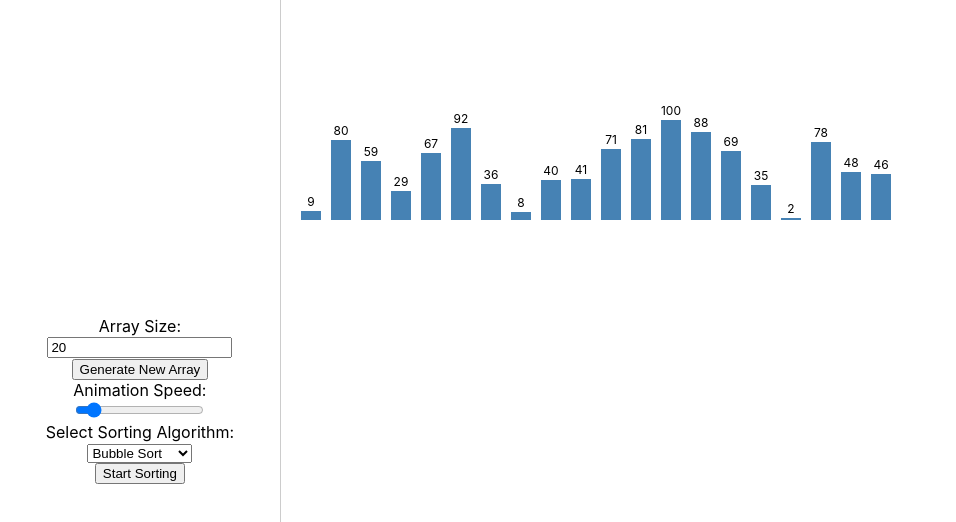
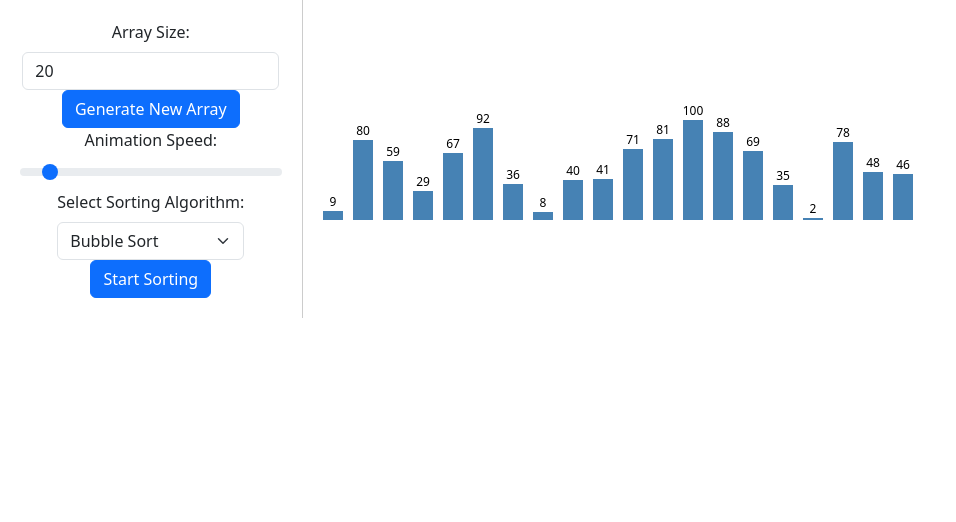
Before and after one commit to JJeCho/sorting-visualizer, a React (Create React App) app: page / in a window 1280 px wide. Shown: the top 522 px of the page, without its empty margins (0-956 px from the left). Built offline with nearby package versions, Linux system fonts and the light colour scheme.

Commit message:
Bootstrap
Added the use of react-bootstrap for easier styling

```diff
--- a/package.json
+++ b/package.json
@@ -6,9 +6,11 @@
     "@testing-library/jest-dom": "^5.17.0",
     "@testing-library/react": "^13.4.0",
     "@testing-library/user-event": "^13.5.0",
+    "bootstrap": "^5.3.2",
     "d3": "^7.8.5",
     "nodemon": "^3.0.1",
     "react": "^18.2.0",
+    "react-bootstrap": "^2.9.2",
     "react-dom": "^18.2.0",
     "react-scripts": "5.0.1",
     "web-vitals": "^2.1.4"
--- a/src/App.js
+++ b/src/App.js
@@ -1,7 +1,7 @@
 import logo from './logo.svg';
 import './App.css';
 import SortVisualizer from './SortVisualizer';
-
+import 'bootstrap/dist/css/bootstrap.min.css';
 function App() {
   return (
     <div className="App">
--- a/src/SortVisualizer.js
+++ b/src/SortVisualizer.js
@@ -1,8 +1,11 @@
 import React, { useState, useEffect, useRef } from "react";
 import * as d3 from "d3";
 import "./SortVisualizer.css";
+import Button from 'react-bootstrap/Button';
+import Form from 'react-bootstrap/Form';
 /*
 WIP: Add stop sort functionality
+Visualize comparisons. Not just swaps
 Fix CSS for responsiveness and better appearance
 */
 const SortingVisualizer = () => {
@@ -266,33 +269,38 @@ const SortingVisualizer = () => {
 
   return (
     <div id="sorting-visualizer-container">
+      <Form>
       <div id="sorting-visualizer-options">
         <div id="sorting-visualizer-array">
-          <label htmlFor="arraySize">Array Size:</label>
-          <input
+          <Form.Group controlId="arraySize">
+          <Form.Label>Array Size:</Form.Label>
+
+          <Form.Control
             type="number"
             id="arraySize"
             value={arraySize}
             onChange={handleArraySizeChange}
             min="1"
           />
-          <button onClick={generateNewArray}>Generate New Array</button>
+          </Form.Group>
+          <Button variant="primary" onClick={generateNewArray}>Generate New Array</Button>{' '}
         </div>
         <div id="sorting-visualizer-speed">
-          <label htmlFor="speedSlider">Animation Speed:</label>
-          <input
-            type="range"
-            id="speedSlider"
+          <Form.Group controlId="speedSlider">
+          <Form.Label>Animation Speed:</Form.Label>
+          <Form.Range
             value={animationSpeed}
             min="1"
             max="100"
             step="1"
             onChange={handleAnimationSpeedChange}
           />
+      </Form.Group>
         </div>
         <div id="sorting-visualizer-algorithm">
-          <label htmlFor="algorithmSelect">Select Sorting Algorithm:</label>
-          <select
+        <Form.Group controlId="algorithmSelect">
+          <Form.Label>Select Sorting Algorithm:</Form.Label>
+          <Form.Select
             id="algorithmSelect"
             value={selectedAlgorithm}
             onChange={handleAlgorithmChange}
@@ -302,12 +310,12 @@ const SortingVisualizer = () => {
             <option value="selectionSort">Selection Sort</option>
             <option value="quickSort">Quick Sort</option>
             <option value="mergeSort">Merge Sort</option>
-          </select>
+          </Form.Select>
+          </Form.Group>
         </div>
-        <button id="sorting-visualizer-button" onClick={startSorting}>
-          Start Sorting
-        </button>
+        <Button variant="primary" onClick={startSorting}>Start Sorting</Button>{' '}
       </div>
+      </Form>
       <div id="sorting-visualizer-svg">
         <svg id="sorting-svg" ref={svgRef}></svg>
       </div>
```
Also changed, not shown: 1 other file (tests, documents, lock files or other folders).
